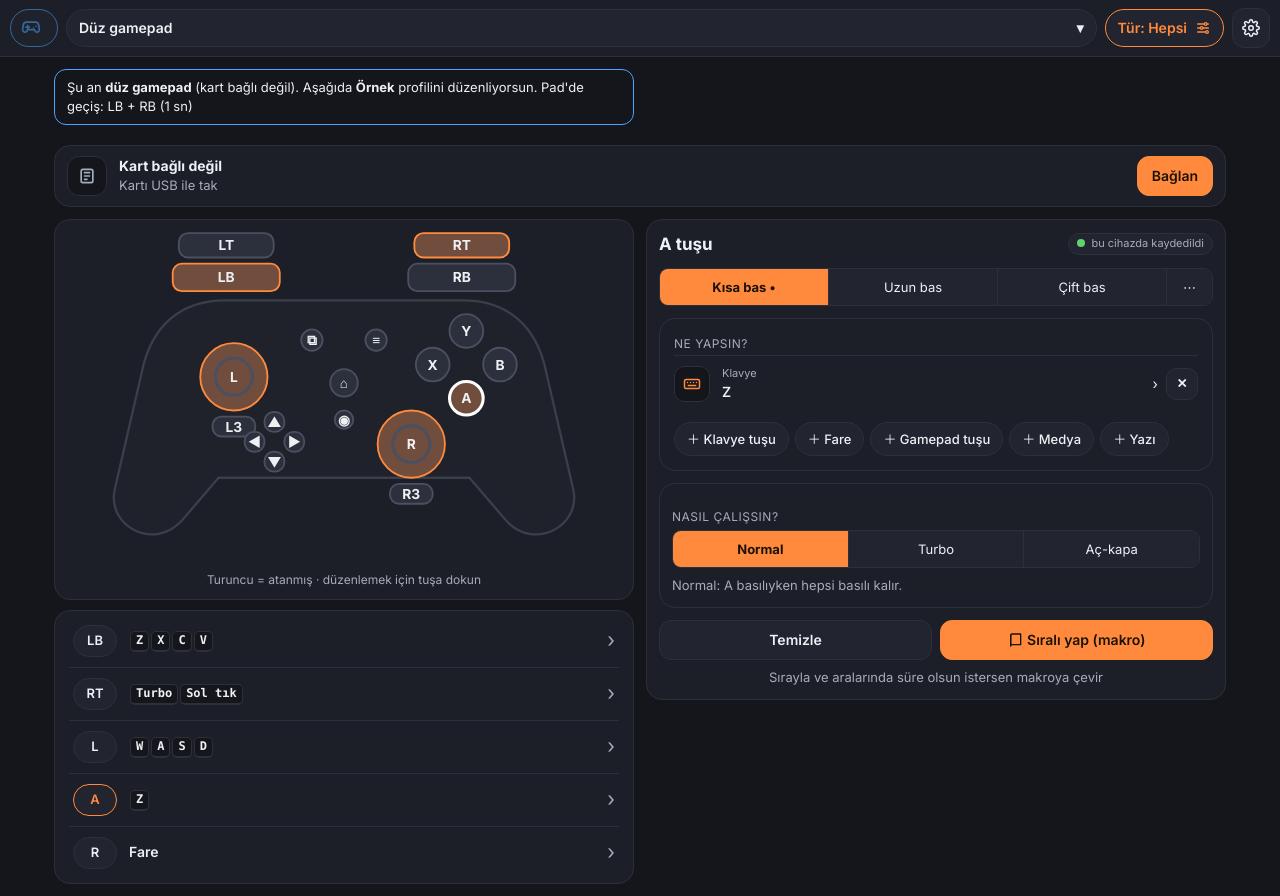
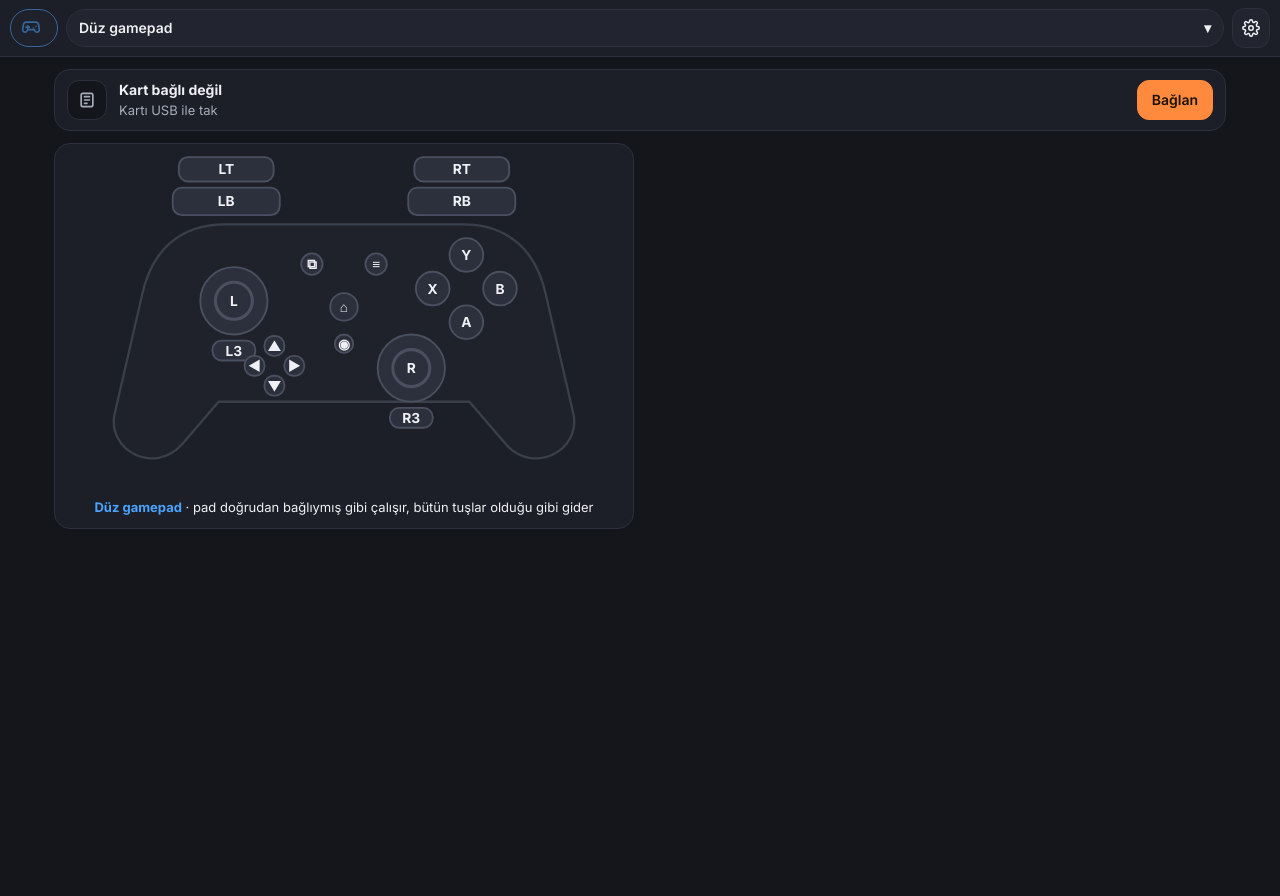
Before and after one commit to pmape/pmape.github.io, a plain HTML site: page docs/index.html in a window 1280 px wide. After the commit the page ends 800 px from the top, so only its background shows below. Drawn offline with Linux system fonts and the light colour scheme.

Commit message:
Site: kart 0.9.12, uygulama 0.35 [skip ci]

```diff
--- a/docs/index.html
+++ b/docs/index.html
@@ -50,6 +50,10 @@ select,input[type=number],input[type=text],textarea{background:var(--bg);border:
 .mode.map{color:#3ecf6e;border-color:#3ecf6e}
 .mode small{font-size:12px}
 .mode.off{opacity:.55}
+#plainInfo{display:none;text-align:center;margin:4px 0 6px;font-size:13px}
+body.plain #plainInfo{display:block}
+body.plain #padHint,body.plain #sumCard,body.plain #panel,body.plain #outBtn{display:none!important}
+body.plain #pad .b{cursor:default}
 .mnote{display:flex;gap:8px;align-items:center;padding:8px 12px;margin:0 0 8px;border:1px solid #4aa3ff;border-radius:12px;font-size:13px}
 .mnote span{flex:1;min-width:0}
 #status{padding:10px 12px}
@@ -291,14 +295,14 @@ textarea{width:100%;min-height:140px;font-family:ui-monospace,Consolas,monospace
 
 <main>
   <div id="updBar"></div>
-  <div id="modeNote"></div>
   <section class="card" id="status"></section>
   <div class="col">
     <section class="card" style="padding:10px 10px 6px">
       <svg viewBox="0 0 340 222" id="pad"></svg>
-      <p class="hint" style="text-align:center;margin:2px 0 4px;font-size:12px">Turuncu = atanmış · düzenlemek için tuşa dokun</p>
+      <p class="hint" id="padHint" style="text-align:center;margin:2px 0 4px;font-size:12px">Turuncu = atanmış · düzenlemek için tuşa dokun</p>
+      <p id="plainInfo"><b style="color:#4aa3ff">Düz gamepad</b> · pad doğrudan bağlıymış gibi çalışır, bütün tuşlar olduğu gibi gider</p>
     </section>
-    <section class="card" style="padding:4px 14px"><div class="alist" id="summary"></div></section>
+    <section class="card" id="sumCard" style="padding:4px 14px"><div class="alist" id="summary"></div></section>
   </div>
   <section class="card" id="panel"></section>
 </main>
@@ -1099,7 +1103,7 @@ if(S.device.passUnmapped===undefined)S.device.passUnmapped=true;
 if(!S.device.noLayers){S.device.noLayers=true;for(const q of S.profiles)for(const bd of Object.values(q.layers[0].btn))for(const k of Object.keys(bd))if(bd[k]&&bd[k].kind==='layer')delete bd[k];}
 if(!S.device.profMod){S.device.profMod='HOME';S.device.profPrev='LB';S.device.profNext='RB';}
 if(!S.device.ctrls)S.device.ctrls=[{name:'BSP-D8Pro',addr:'03:24:00:D8:06:04',active:true}];
-let ui={sel:'A',layer:0,act:'single'};
+let ui={sel:'A',layer:0,act:'single',plain:true};
 let rec=null;
 
 const P=()=>S.profiles[S.cur];
@@ -1198,7 +1202,8 @@ function paintPad(){
     const lb=document.getElementById('l-'+b.id);
     const src=b.stick?(mapped?L().sticks[b.id]:inh?P().layers[0].sticks[b.id]:null):(mapped?L().btn[b.id]:inh?P().layers[0].btn[b.id]:null);
     lb.textContent='';lb.classList.toggle('inh',!mapped&&inh);
-    g.classList.toggle('map',!!mapped);g.classList.toggle('inh',!mapped&&inh);g.classList.toggle('sel',ui.sel===b.id);
+    const pl=isPlain();
+    g.classList.toggle('map',!!mapped&&!pl);g.classList.toggle('inh',!mapped&&inh&&!pl);g.classList.toggle('sel',ui.sel===b.id&&!pl);
   }
 }
 function renderTop(){
@@ -1217,31 +1222,35 @@ function comboTx(){
   const t=x=>(BY_ID[x]&&BY_ID[x].t)||x||'?';
   return t(a)+' + '+t(b)+' ('+(ms/1000).toString().replace('.',',')+' sn)';
 }
+/* ekranda düz gamepad mi gösteriliyor: kart bağlıysa kartın modu, değilse son seçim (açılışta düz) */
+function isPlain(){const m=cardMapping();return m<0?ui.plain!==false:m===0;}
 function renderMode(){
   const b=document.getElementById('modeBtn');if(!b)return;
-  const m=cardMapping(),cp=PM.link.info&&PM.link.info.prof;
+  const m=cardMapping(),pl=isPlain(),cp=PM.link.info&&PM.link.info.prof;
   const pn=(S.profiles[m===1&&typeof cp==='number'&&cp<S.profiles.length?cp:S.cur]||{}).name||'Profil';
-  /* kart her zaman düz gamepad açıldığı için bağlanana kadar da öyle göster */
-  b.className='mode '+(m===1?'map':'pad')+(m<0?' off':'');
+  if(m>=0)ui.plain=pl;
+  if(pl)document.body.classList.remove('editing');
+  if(document.body.classList.contains('plain')!==pl){document.body.classList.toggle('plain',pl);paintPad();}
+  b.className='mode '+(pl?'pad':'map')+(m<0?' off':'');
   document.getElementById('modeTx').textContent='';
-  document.getElementById('profName').textContent=m===1?pn:'Düz gamepad';
-  b.title=m<0?'Kart bağlı değil (kart düz gamepad olarak açılır)':m===0?'Şu an düz gamepad. Dokun: profile geç. Pad\'de: '+comboTx():'Profil açık: '+pn+'. Dokun: düz gamepad. Pad\'de: '+comboTx();
-  const n=document.getElementById('modeNote');
-  if(n)n.innerHTML=m===1?'':`<div class="mnote"><span>Şu an <b>düz gamepad</b>${m<0?' (kart bağlı değil)':''}. Aşağıda <b>${esc(P().name)}</b> profilini düzenliyorsun. Pad'de geçiş: ${esc(comboTx())}</span>${m===0?`<button class="btn pri" onclick="useProfile(S.cur)">Bu profile geç</button>`:''}</div>`;
+  document.getElementById('profName').textContent=pl?'Düz gamepad':pn;
+  b.title=(pl?'Düz gamepad. Dokun: profile geç.':'Profil: '+pn+'. Dokun: düz gamepad.')+' Pad\'de: '+comboTx()+(m<0?' (kart bağlı değil)':'');
 }
 function sendCombo(){
   const d=S.device,a=CIDX.indexOf(d.comboA),b=CIDX.indexOf(d.comboB);
   if(PM.connected()&&PM.link.info&&a>=0&&b>=0&&a!==b)PM.sendLine('combo '+a+' '+b+' '+(d.holdMs||1000)).catch(()=>{});
 }
 function setMode(on){
-  if(!PM.connected()||!PM.link.info){toast('Kart bağlı değil');return;}
-  PM.sendLine('map '+(on?1:0)).catch(()=>{});
-}
-function toggleMode(){setMode(cardMapping()===0);}
+  ui.plain=!on;
+  if(PM.connected()&&PM.link.info){PM.link.info.mapping=on?1:0;PM.sendLine('map '+(on?1:0)).catch(()=>{});}
+  render();renderCard();if(sheetOpen())renderSheet();
+}
+function toggleMode(){setMode(isPlain());}
 /* listeden profil seç: profili değiştirir ve kartta açar */
 function useProfile(i){
   selProfile(i);
-  if(PM.connected()&&PM.link.info){if(cardSynced())PM.sendLine('cs '+i).catch(()=>{});setMode(true);}
+  if(PM.connected()&&PM.link.info&&cardSynced()){PM.link.info.prof=i;PM.sendLine('cs '+i).catch(()=>{});}
+  setMode(true);
 }
 function selProfile(i){
   if(i===S.cur)return;
@@ -1495,7 +1504,7 @@ function cur(){const l=L();return l.btn[ui.sel]||(l.btn[ui.sel]={});}
 function curA(){const b=cur();return b[ui.act]||(b[ui.act]=act());}
 function curS(){return L().sticks[ui.sel];}
 function closeEditor(){document.body.classList.remove('editing');renderSummary();paintPad();}
-function pick(id){document.body.classList.add('editing');ui.sel=id;if(ui.act==='_new'||ui.act.startsWith('c_'))ui.act='single';if(rec)stopRec();render();}
+function pick(id){if(isPlain())return;document.body.classList.add('editing');ui.sel=id;if(ui.act==='_new'||ui.act.startsWith('c_'))ui.act='single';if(rec)stopRec();render();}
 function hasExit(li){const l=P().layers[li];return Object.values(l.btn).some(bd=>Object.values(bd).some(a=>a&&a.kind==='layer'&&a.layer!==li));}
 /* Sesli yazma: cihazın kendi dikte / asistanını açan hazır adımlar */
 const VOICE=[
@@ -1595,7 +1604,7 @@ function renderSheet(){
   if(stab==='step'){body=stepSheet();}
   else if(stab==='pick'){const st=curA().steps[(ui.pick||{}).i];body=pickSheet();SHEET_TITLE.pick=st?({key:'Klavye tuşu',mouse:'Fare',pad:'Gamepad tuşu',media:'Medya'}[st.t]||'Seç'):'Seç';}
   else if(stab==='profiller'){
-    const mm=cardMapping();
+    const mm=isPlain()?0:1;
     body=`<div class="card" style="padding:2px 14px"><div class="li2"><span class="pdot ${mm===0?'on':''}" style="${mm===0?'background:#4aa3ff':''}"></span><button class="otx lnk" onclick="setMode(false);closeSheet()"><b>🎮 Düz gamepad</b><small>Pad olduğu gibi gider, atama yok</small></button>${mm===0?'<span class="pchip on" style="height:30px">Etkin</span>':`<button class="pchip" style="height:30px" onclick="setMode(false);closeSheet()">Seç</button>`}</div>${S.profiles.map((q,i)=>`<div class="li2"><span class="pdot ${i===S.cur&&mm!==0?'on':''}"></span><button class="otx lnk" onclick="useProfile(${i});closeSheet()"><b>${esc(q.name)}</b><small>${esc(OUT_SHORT[q.output||'all'])} · ${countBinds(q)} atama</small></button>${i===S.cur&&mm===1?'<span class="pchip on" style="height:30px">Etkin</span>':`<button class="pchip" style="height:30px" onclick="useProfile(${i});closeSheet()">Seç</button>`}<button class="btn ico sm" aria-label="${esc(q.name)} ayarları" onclick="selProfile(${i});openSheet('profil')">${IC_TUNE}</button></div>`).join('')}</div>
       <div class="row" style="gap:8px;margin-top:12px"><button class="btn pri grow" onclick="newProfile()">＋ Yeni profil</button><button class="btn" onclick="dupProfile()">Kopyala</button></div>
       <div class="row" style="gap:8px;margin-top:8px"><button class="btn grow" onclick="importProfiles()">İçe aktar</button><button class="btn grow" onclick="backupProfiles()">Dışa aktar</button></div>
@@ -2085,7 +2094,7 @@ async function cardBtn(known){
     PM.link.onLine=ev=>{
       if(ev.ev==='prof'&&PM.link.info){PM.link.info.prof=ev.cur;renderMode();}
       if(ev.ev==='prof'&&ev.cur<S.profiles.length&&ev.cur!==S.cur){S.cur=ev.cur;ui.layer=0;render();toast('Profil: '+P().name);}
-      if(ev.ev==='mode'){if(PM.link.info)PM.link.info.mapping=ev.mapping;toast(ev.mapping?'Profil açık: '+((S.profiles[PM.link.info.prof]||P()).name):'Düz gamepad');renderCard();renderMode();if(document.getElementById('sheet').classList.contains('open'))renderSheet();}
+      if(ev.ev==='mode'){if(PM.link.info)PM.link.info.mapping=ev.mapping;toast(ev.mapping?'Profil açık: '+((S.profiles[PM.link.info.prof]||P()).name):'Düz gamepad');renderCard();render();if(document.getElementById('sheet').classList.contains('open'))renderSheet();}
       if(ev.ev==='hello'){renderCard();setTimeout(cardProfilesCheck,300);if(!updating&&(PM.link.via!=='ble'||vnum(ev.fw)>=vnum('0.9.11'))&&cardNeedsUpdate()&&!window._updAsked){window._updAsked=true;setTimeout(()=>ask('Kart için yeni yazılım var ('+ev.fw+' → '+bundledFw()+'). Şimdi kurulsun mu?',null).then(ok=>{if(ok)updCard(true);}),1500);}PM.sendLine('ctrls').catch(()=>{});setTimeout(()=>PM.sendLine('targets').catch(()=>{}),150);setTimeout(()=>PM.sendLine('hid list').catch(()=>{}),300);if(document.getElementById('sheet').classList.contains('open'))renderSheet();}
       if(ev.ev==='hello'&&ev.ca!==undefined){
         /* karttaki geçiş tuşları buradakinden farklıysa karta yaz (ayar yazmayı beklemeden) */
--- a/docs/version.json
+++ b/docs/version.json
@@ -1 +1 @@
-{"fw":"0.9.12","app":"0.34"}
+{"fw":"0.9.12","app":"0.35"}
```
Also changed, not shown: 2 other files.
